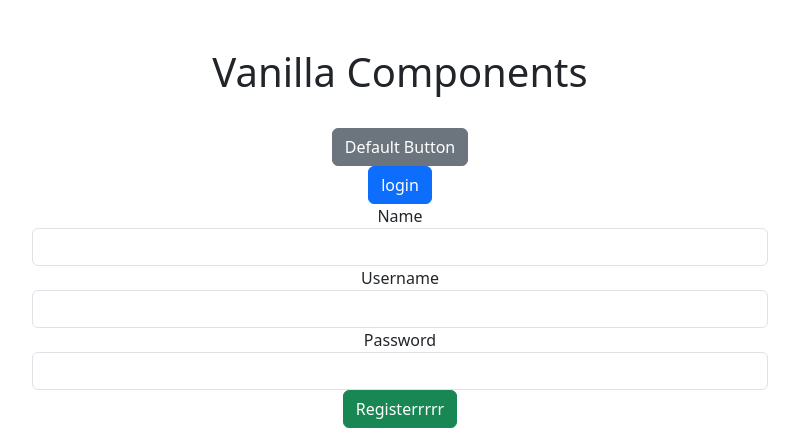
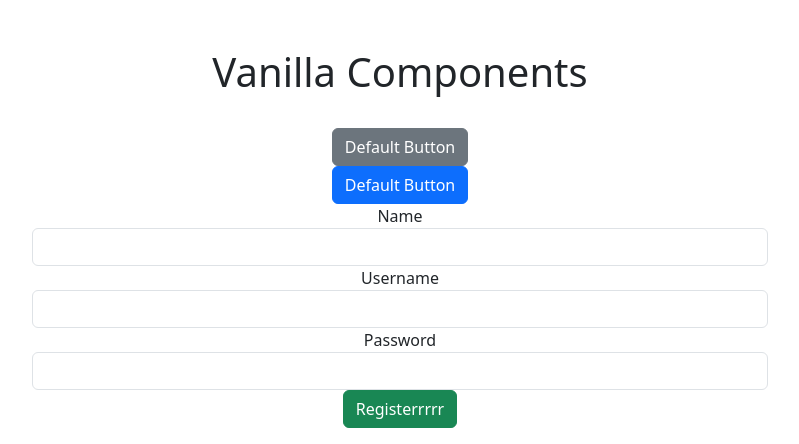
Before and after one commit to grizzleswens/client, a Django app: page / in a window 1280 px wide. Shown: the part 56-500 px from the top of the page, without its empty margins (240-1039 px from the left). Run offline with Django 5.2, Linux system fonts and the light colour scheme.

Commit message:
add file organization for a few components in static folder

```diff
--- a/components/form/form.py
+++ b/components/form/form.py
@@ -6,7 +6,7 @@ class BasicFormComponent(Component):
     template_name = "template.html"
 
     # This component takes one parameter: the form instance
-    def get_context_data(self, form):
+    def get_context_data(self, form, button_text="Submit", button_color="btn-primary", ):
         return {
             "form": form,
         }
--- a/hello/templates/home.html
+++ b/hello/templates/home.html
@@ -42,8 +42,9 @@
                 <h1>Vanilla Components</h1>
                 <br>
                 {% include 'vanilla/button.html' %}
-                {% include 'vanilla/button.html' with url="example.com" text="login" style_class="btn-primary" %}
+                {% include 'vanilla/button.html' with url="example.com" style_class="btn-primary" %}
                 {% include 'vanilla/form.html' with form=form %}
+
             </div>
 
         </div>
--- a/hello/templates/view_component.html
+++ b/hello/templates/view_component.html
@@ -43,7 +43,7 @@
                 <h1 class="display-4">View Components</h1>
                 {% component "button" btn_class="btn btn-primary" label="random-button"  %}
               {% endcomponent %}
-              {% component "form" label="submit" %}
+              {% component "form" label="submit" btnclass="btn btn-secondary" %}
               {% endcomponent %}
             </div>
         </div>
--- a/viewcomponents/form/form.html
+++ b/viewcomponents/form/form.html
@@ -17,5 +17,5 @@
             {% endfor %}
         {% endfor %}
     </div>
-    <button type="submit" class="btn btn-primary">{{self.label}}</button>
+    <button type="submit" class="{{self.btnclass}}">{{self.label}}</button>
 </form>
--- a/viewcomponents/form/form.py
+++ b/viewcomponents/form/form.py
@@ -8,3 +8,4 @@ class ExampleComponent(component.Component):
 
     def __init__(self, **kwargs):
         self.label = kwargs['label']
+        self.btnclass = kwargs['btnclass']
```
Also changed, not shown: hello/templates/POC/Inputs/checkbox/checkbox.css (added), hello/templates/POC/Inputs/checkbox/checkbox.js (added), hello/templates/POC/Inputs/email/email.css (added), hello/templates/POC/Inputs/email/email.js (added), hello/templates/POC/Inputs/password/password.css (added), hello/templates/POC/Inputs/password/password.js (added), hello/templates/vanilla/button.html (line endings or trailing spaces).
